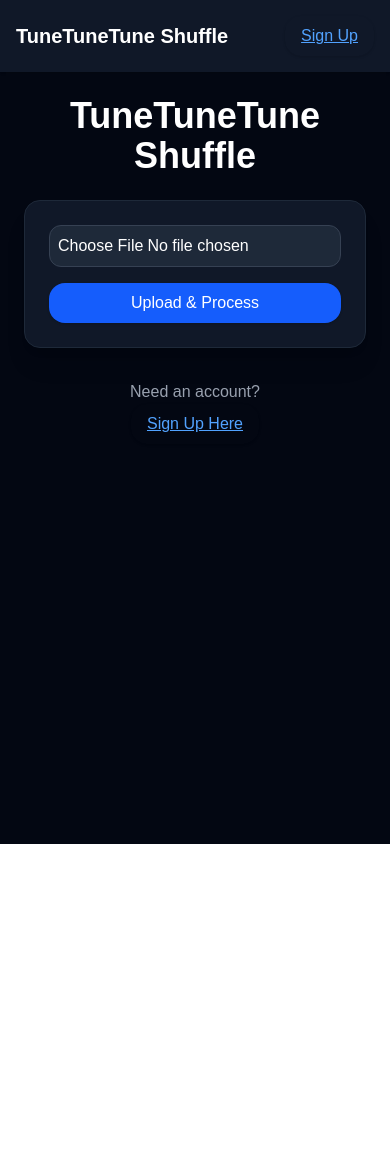
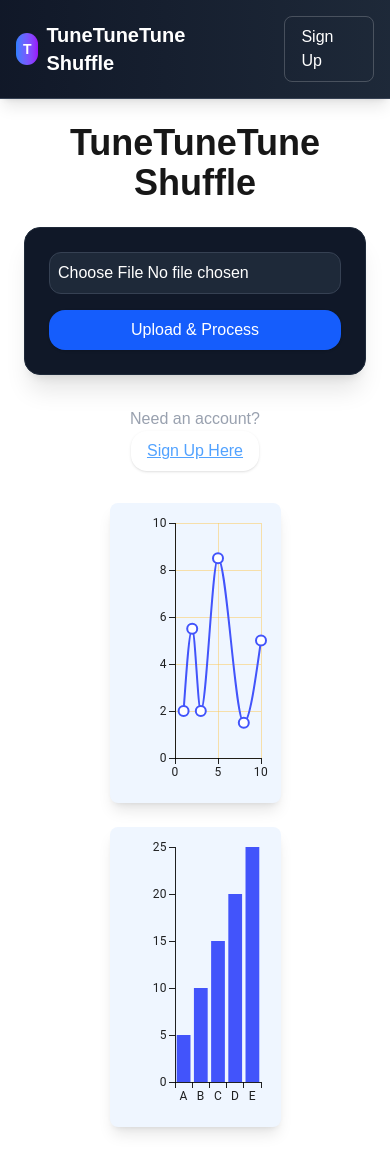
Before and after one commit to TuneTuneTune-Shuffle/FrontEnd, a Next.js app in the folder web-app/: page / in a window 390 px wide. Before the commit the page ends 844 px from the top, so only its background shows below. Built offline with nearby package versions, Linux system fonts and the light colour scheme.

Commit message:
Se agrego dependencias de Chart y Iconos. Y navegación entre páginas.

```diff
--- /dev/null
+++ b/web-app/app/analyze/page.tsx
@@ -0,0 +1,8 @@
+export default function AnalyzePage() {
+  return (
+    <div className="min-h-screen bg-gray-900 p-6">
+      <h1 className="text-3xl font-bold text-white">Audio Analysis</h1>
+      {/* Your analyze page content */}
+    </div>
+  )
+}
--- /dev/null
+++ b/web-app/app/organize-playlist/page.tsx
@@ -0,0 +1,8 @@
+export default function PlaylistPage() {
+  return (
+    <div className="min-h-screen bg-gray-900 p-6">
+      <h1 className="text-3xl font-bold text-white">Playlist Organizer</h1>
+      {/* Your playlist organization content */}
+    </div>
+  )
+}
--- a/web-app/app/page.tsx
+++ b/web-app/app/page.tsx
@@ -6,6 +6,11 @@ import { Card, CardContent } from '@/components/ui/card';
 import { Input } from '@/components/ui/input';
 import { useRouter } from 'next/navigation';
 import { motion } from 'framer-motion';
+import {BarChart, LineChart} from '@mui/x-charts';
+import HomeIcon from '@mui/icons-material/Home';
+import BarChartIcon from '@mui/icons-material/BarChart';
+import PlaylistIcon from '@mui/icons-material/PlaylistPlay';
+import Link from 'next/link';
 
 export default function Home() {
   const [audioFile, setAudioFile] = useState<File | null>(null);
@@ -34,13 +39,81 @@ export default function Home() {
     }
   };
 
+  const whiteTextChartSx = {
+  '& .MuiChartsAxis-line': {
+    stroke: '#ff6b6b',
+  },
+  '& .MuiChartsAxis-tick': {
+    stroke: '#4ecdc4',
+  },
+  '& .MuiChartsAxis-tickLabel': {
+    fill: '#ffffff',
+  },
+  '& .MuiChartsAxis-title': {
+    fill: '#ffffff',
+  },
+  '& .MuiChartsLegend-series text': {
+    fill: '#ffffff',
+  },
+  '& .MuiChartsTooltip-paper': {
+    backgroundColor: '#1f2937',
+    color: '#ffffff',
+  },
+  '& .MuiChartsGrid-line': {
+    stroke: '#feca57',
+    strokeOpacity: 0.5,
+  },
+};
+
   return (
-    <main className="min-h-screen bg-gray-950 text-white">
-      <nav className="bg-gray-900 p-4 flex justify-between items-center shadow">
+<main className="min-h-screen bg-gre-500">
+<nav className="bg-gradient-to-r from-gray-900 to-gray-800 p-4 flex items-center shadow-lg border-b border-gray-700">
+  {/* Logo/Brand - Left section */}
+  <div className="flex-1">
+    <Link href="/" className="flex items-center space-x-2">
+      <div className="w-8 h-8 bg-gradient-to-r from-blue-500 to-purple-600 rounded-full flex items-center justify-center">
+        <span className="text-white font-bold text-sm">T</span>
+      </div>
       <span className="text-xl font-bold text-white">TuneTuneTune Shuffle</span>
-        <Button variant="link" onClick={() => router.push('/signup')}>
+    </Link>
+  </div>
+
+  {/* Navigation Links - Center section */}
+  <div className="flex-1 flex justify-center">
+    <div className="hidden md:flex space-x-1">
+      <Link
+        href="/"
+        className="text-white hover:text-blue-400 transition-all duration-200 px-4 py-2 rounded-lg hover:bg-gray-800/50 font-medium flex items-center"
+      >
+        <HomeIcon className="inline mr-1" />
+        Home
+      </Link>
+      <Link
+        href="/analyze"
+        className="text-white hover:text-green-400 transition-all duration-200 px-4 py-2 rounded-lg hover:bg-gray-800/50 font-medium flex items-center"
+      >
+        <BarChartIcon className="inline mr-1" />
+        Analyze
+      </Link>
+      <Link
+        href="/organize-playlist"
+        className="text-white hover:text-purple-400 transition-all duration-200 px-4 py-2 rounded-lg hover:bg-gray-800/50 font-medium flex items-center"
+      >
+        <PlaylistIcon className="inline mr-1" />
+        Organize Playlist
+      </Link>
+    </div>
+  </div>
+
+  {/* Right side - Sign Up */}
+  <div className="flex-1 flex justify-end">
+    <Link
+      href="/signup"
+      className="border border-white/20 text-white hover:bg-white/10 hover:border-white/40 px-4 py-2 rounded-lg transition-all duration-200"
+    >
       Sign Up
-        </Button>
+    </Link>
+  </div>
 </nav>
 
   <div className="p-6">
@@ -52,6 +125,7 @@ export default function Home() {
       TuneTuneTune Shuffle
     </motion.h1>
 
+    {/* Upload section - constrained width */}
     <div className="max-w-xl mx-auto">
       <Card className="bg-gray-900 shadow-xl rounded-2xl">
         <CardContent className="p-6 space-y-4">
@@ -84,6 +158,35 @@ export default function Home() {
         </Button>
       </div>
     </div>
+
+    {/* Charts section - full width */}
+    <div className="mt-8 w-[50%] h-[65%] mx-auto">
+      <div className="grid grid-cols-1 md:grid-cols-2 gap-6">
+        <LineChart
+          className='bg-blue-50 rounded-lg shadow-lg w-full'
+          xAxis={[{ data: [1, 2, 3, 5, 8, 10] }]}
+          series={[
+            {
+              data: [2, 5.5, 2, 8.5, 1.5, 5],
+            },
+          ]}
+          height={300}
+          grid={{ vertical: true, horizontal: true }}
+          sx={whiteTextChartSx}
+        />
+        <BarChart
+          className='bg-blue-50 rounded-lg shadow-lg w-full'
+          xAxis={[{ data: ['A', 'B', 'C', 'D', 'E'] }]}
+          series={[
+            {
+              data: [5, 10, 15, 20, 25],
+            },
+          ]}
+          height={300}
+          sx={whiteTextChartSx}
+        />
+      </div>
+    </div>
   </div>
 </main>
   );
--- /dev/null
+++ b/web-app/app/sign-up/page.tsx
@@ -0,0 +1,8 @@
+export default function SignupPage() {
+  return (
+    <div className="min-h-screen bg-gray-900 p-6">
+      <h1 className="text-3xl font-bold text-white">Create Account</h1>
+      {/* Your signup form */}
+    </div>
+  )
+}
--- a/web-app/package.json
+++ b/web-app/package.json
@@ -9,6 +9,11 @@
     "lint": "next lint"
   },
   "dependencies": {
+    "@emotion/react": "^11.14.0",
+    "@emotion/styled": "^11.14.0",
+    "@mui/icons-material": "^7.1.1",
+    "@mui/material": "^7.1.1",
+    "@mui/x-charts": "^8.5.0",
     "framer-motion": "^12.15.0",
     "next": "15.3.3",
     "react": "^19.0.0",
```
Also changed, not shown: 1 other file (tests, documents, lock files or other folders). Lines whose indentation alone changed are shown as unchanged.
